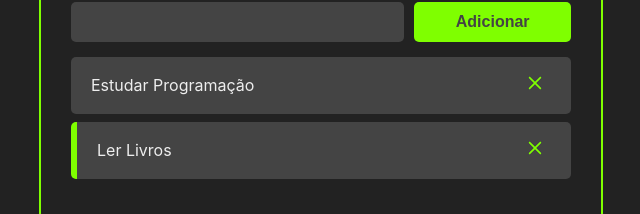
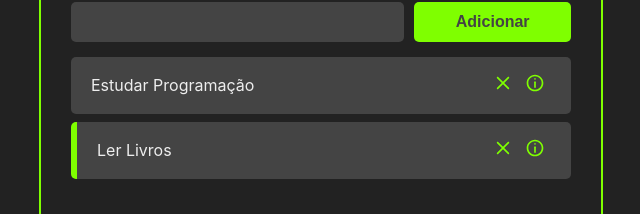
Before and after one commit to lucas55i/tarefas, a React (Create React App) app: page / in a window 1280 px wide. Shown: the part 142-356 px from the top of the page, without its empty margins (319-959 px from the left). Built offline with nearby package versions, Linux system fonts and the light colour scheme.

Commit message:
Criação e estilização do botão para detelhe da task

```diff
--- a/src/components/Task.css
+++ b/src/components/Task.css
@@ -19,3 +19,10 @@
     font-size: 20px;
     color: chartreuse;
 }
+
+.see-task-details-button {
+    background-color: #444 ;
+    border: none;
+    font-size: 20px;
+    color: chartreuse;
+}
--- a/src/components/Task.jsx
+++ b/src/components/Task.jsx
@@ -1,6 +1,6 @@
 import React from 'react';
 import './Task.css'
-import {CgClose} from 'react-icons/cg'
+import {CgClose, CgInfo} from 'react-icons/cg'
 
 const Task = ({ task, handleTaskClick, handleTaskDeletion }) => {
     return (
@@ -13,6 +13,9 @@ const Task = ({ task, handleTaskClick, handleTaskDeletion }) => {
                 <button onClick={() => handleTaskDeletion(task.id)} className='remove-task-button'>
                     <CgClose/>
                 </button>
+                <button  className='see-task-details-button'>
+                    <CgInfo/>
+                </button>
             </div>
         </div>
     )
```
